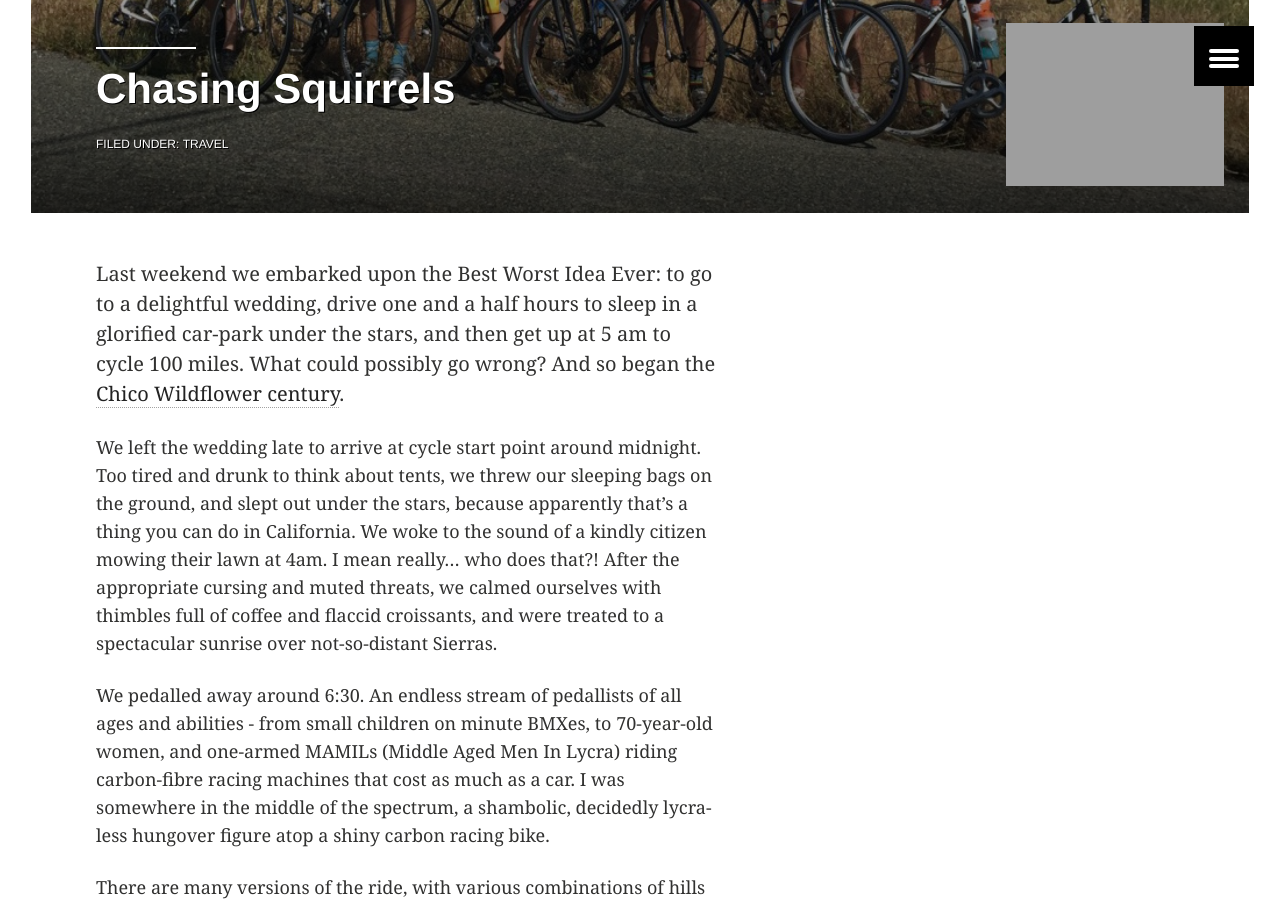
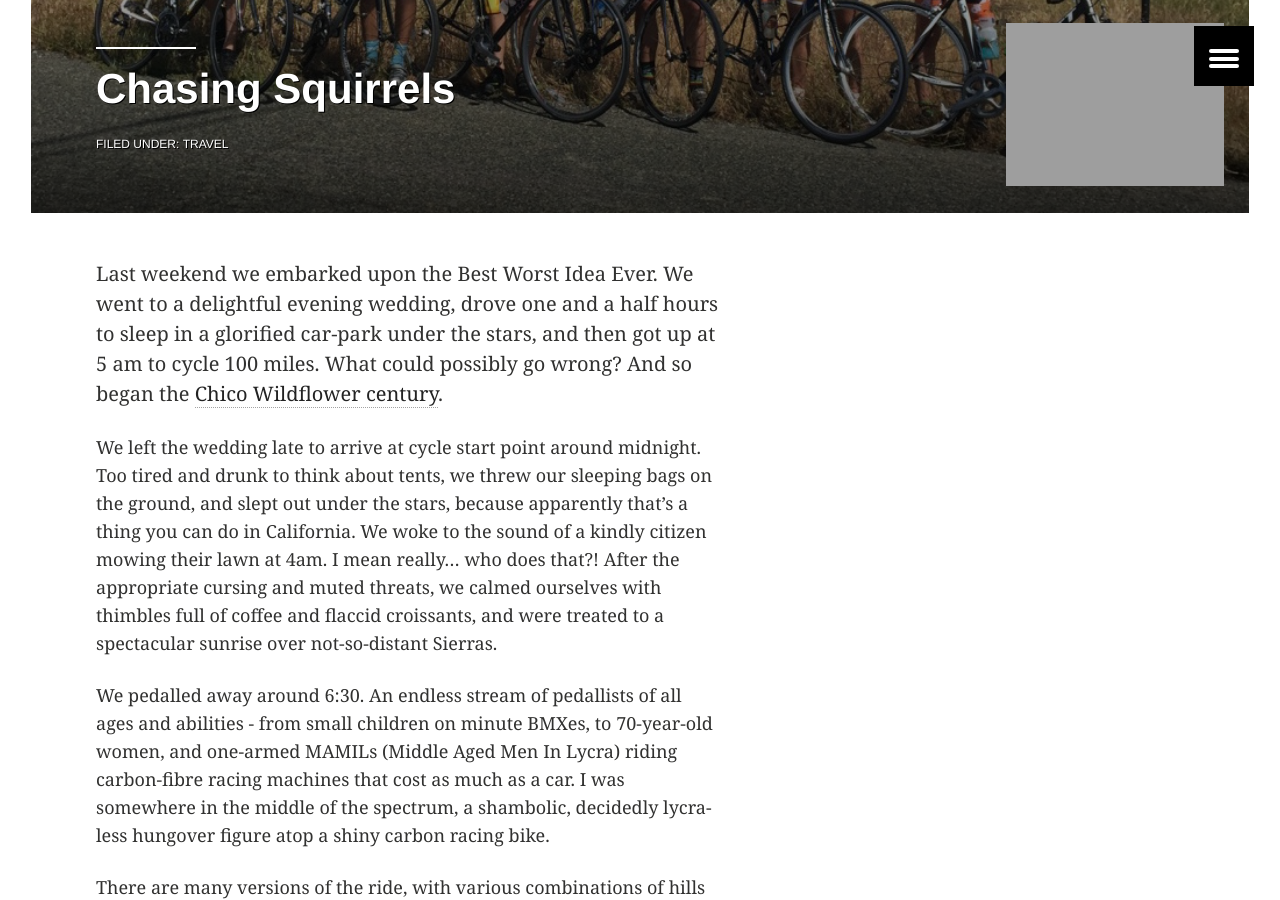
Before and after one commit to oscarbranson/oscarbranson.github.io, a Jekyll site: the page built from _posts/travel/2015-04-28-chasing-squirrels.md, in a window 1280 px wide and 900 px high, scrolled down 578 px. Built offline with Jekyll 4.4.1, drawn with Linux system fonts in a browser that asks for light colours; comment, search, counter and statistics services are not loaded.

Commit message:
another squirrel tweak

```diff
--- a/_posts/travel/2015-04-28-chasing-squirrels.md
+++ b/_posts/travel/2015-04-28-chasing-squirrels.md
@@ -16,7 +16,7 @@ comments: true
 published: true
 ---
 
-Last weekend we embarked upon the Best Worst Idea Ever: to go to a delightful wedding, drive one and a half hours to sleep in a glorified car-park under the stars, and then get up at 5 am to cycle 100 miles. What could possibly go wrong? And so began the [Chico Wildflower century](https://www.chicovelo.org/wildflower-april.html).
+Last weekend we embarked upon the Best Worst Idea Ever. We went to a delightful evening wedding, drove one and a half hours to sleep in a glorified car-park under the stars, and then got up at 5 am to cycle 100 miles. What could possibly go wrong? And so began the [Chico Wildflower century](https://www.chicovelo.org/wildflower-april.html).
 
 We left the wedding late to arrive at cycle start point around midnight. Too tired and drunk to think about tents, we threw our sleeping bags on the ground, and slept out under the stars, because apparently that's a thing you can do in California. We woke to the sound of a kindly citizen mowing their lawn at 4am. I mean really... who does that?! After the appropriate cursing and muted threats, we calmed ourselves with thimbles full of coffee and flaccid croissants, and were treated to a spectacular sunrise over not-so-distant Sierras.
 
```
